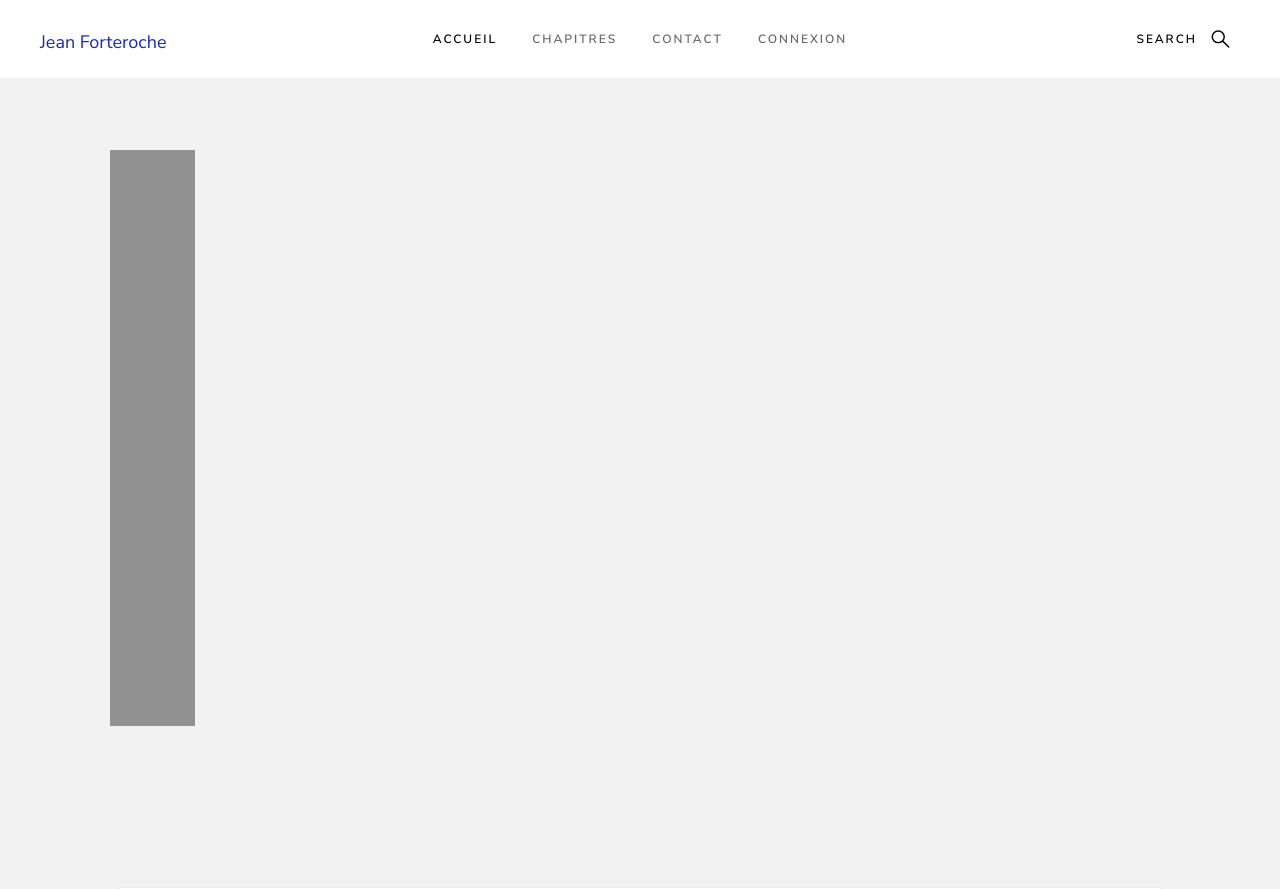
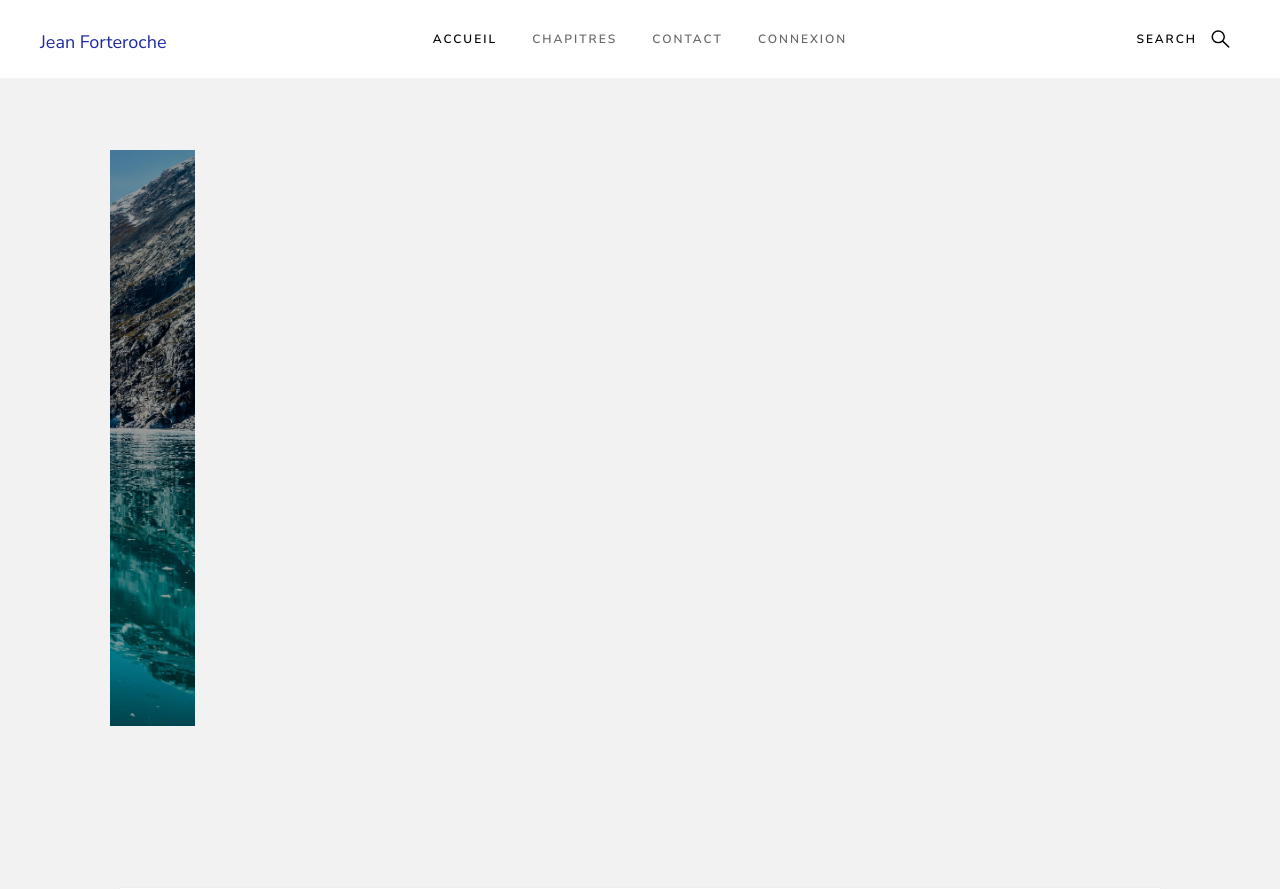
Before and after one commit to LeaLeroy23/Projet4, a PHP site: page / in a window 1280 px wide. Shown: the top 889 px of the page. Run offline with PHP 8.4, Linux system fonts and the light colour scheme; tables that the repository leaves empty or names only in its code hold one stand-in row (values such as "Sample post"); data that the repository does not hold is empty; some libraries are stand-ins or nearby versions.

Commit message:
Modification body dashboard

```diff
--- a/Vue/gabaritSidebar.php
+++ b/Vue/gabaritSidebar.php
@@ -1,6 +1,4 @@
-<body id="top">
 
-    <section class="s-content dashboard-section">
         <div class="col-lg-12 bloc-dash">
 
             <div class="col-2 col-nav">
@@ -14,6 +12,7 @@
                             <li class="li-dashboard"><a href="index.php?action=dashboard" class="intern-link-dashboard">Dashboard</a></li>
                             <li class="li-dashboard"><a href="#chapitres" class="intern-link-dashboard">Chapitres</a></li>
                             <li class="li-dashboard"><a href="index.php?action=edit" class="intern-link-dashboard">Edition</a></li>
+                            <li class="li-dashboard"><a href="index.php?action=moderation" class="intern-link-dashboard">Commentaires Signalés ()</a></li>
 
                         </ul>
 
--- a/Vue/vueAccueil.php
+++ b/Vue/vueAccueil.php
@@ -14,8 +14,8 @@
 
                         <div class="entry">
 
-                            <div class="entry__background" style="background-image:url(<?php $chapitre['url_photo'];?>);">
-                                <img src=""><!--$_SERVER['REMOTE_HOST] 'contenu/upload' $chapitre['url_photo']-->
+                            <div class="entry__background" style="background-image:url(contenu/images/alaska-chapt1.jpg);">
+                                <!--$_SERVER['REMOTE_HOST] 'contenu/upload' $chapitre['url_photo']-->
                             </div>
 
                             <div class="entry__content">
```
Also changed, not shown: Vue/vueDashboard.php (+6 -3 lines), Vue/vueEdit.php (+6 -3 lines), Vue/vueModeration.php (+6 -3 lines).
